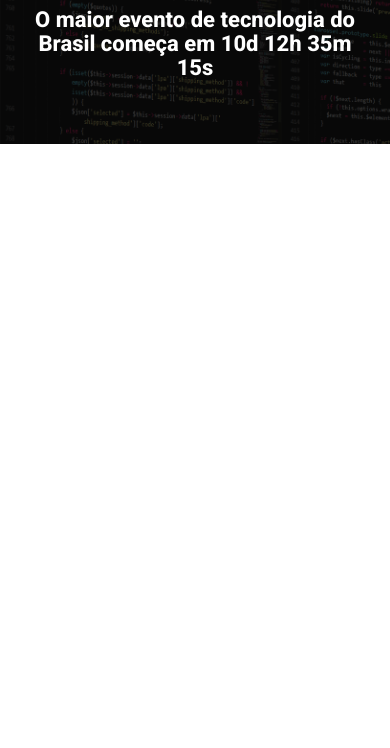
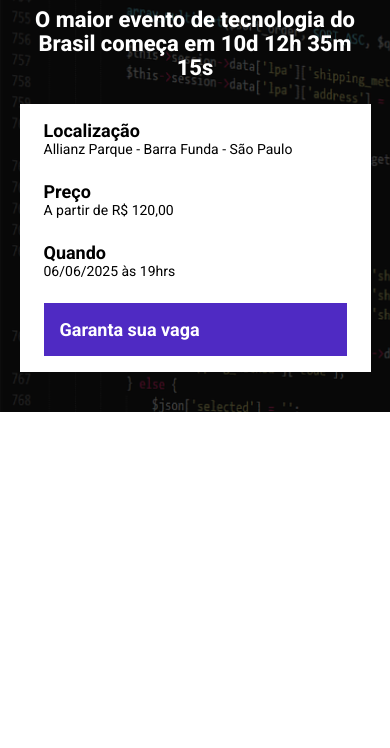
Before and after one commit to 96LucasOliveira/ebac_frontend, a website built with Parcel: page src/index.html in a window 390 px wide. Shown: the part 96-844 px from the top of the page. Built offline with nearby package versions, Linux system fonts and the light colour scheme.

Commit message:
infosbar

```diff
--- a/src/index.html
+++ b/src/index.html
@@ -16,6 +16,25 @@
             <P class="hero__text">
                 O maior evento de tecnologia do Brasil começa em 10d 12h 35m 15s
             </P>
+            <div class="infos-bar">
+                <ul class="infos-bar__infos">
+                    <li class="infos-bar__infos__item">
+                        <b>Localização</b>
+                        Allianz Parque - Barra Funda - São Paulo
+                    </li>
+                    <li class="infos-bar__infos__item">
+                        <b>Preço</b>
+                        A partir de R$ 120,00
+                    </li>
+                    <li class="infos-bar__infos__item">
+                        <b>Quando</b>
+                        06/06/2025 às 19hrs
+                    </li>
+                </ul>
+                <a href="#" class="button button--primary">
+                    Garanta sua vaga
+                </a>
+            </div>
         </div>
     </header>
 
--- /dev/null
+++ b/src/styles/components/_buttons.scss
@@ -0,0 +1,23 @@
+.button {
+    padding: 16px;
+    font-size: 18px;
+    font-weight: bold;
+    text-align: center;
+    white-space: nowrap;
+
+    &--primary {
+        color: #fff;
+        background-color: #4F2AC3;
+        text-decoration: none;
+    }
+
+    @media (max-width: 640px){
+        display: block;
+        width: 100%;
+    }
+
+    @media (max-width: 1024px) {
+        display: flex;
+        align-items: center;
+    }
+}
--- /dev/null
+++ b/src/styles/components/_infos_bar.scss
@@ -0,0 +1,39 @@
+.infos-bar {
+    padding: 16px 24px;
+    background-color: #fff;
+    display: flex;
+    justify-content: space-between;
+
+    &__infos {
+        display: flex;
+        gap: 40px;
+
+        &__item {
+            font-size: 14px;
+            color: #000;
+
+            b {
+                color: #000;
+                font-size: 18px;
+                display: block;
+            }
+        }
+    }
+
+    @media (max-width: 640px) {
+        display: block;
+
+        &__infos {
+            display: block;
+
+            &__item {
+                margin-bottom: 24px;
+            }
+        }
+    }
+    @media (max-width: 1024px) {
+        &__infos {
+            gap: 16px;
+        }
+    }
+}
--- a/src/styles/main.scss
+++ b/src/styles/main.scss
@@ -1,4 +1,6 @@
 @use 'hero';
+@use 'components/infos_bar';
+@use 'components/buttons';
 
 * {
     margin: 0;
@@ -6,6 +8,7 @@
     box-sizing: border-box;
     font-family: Roboto, sans-serif;
     color: #fff;
+    list-style: none;
 }
 
 .container {
```
